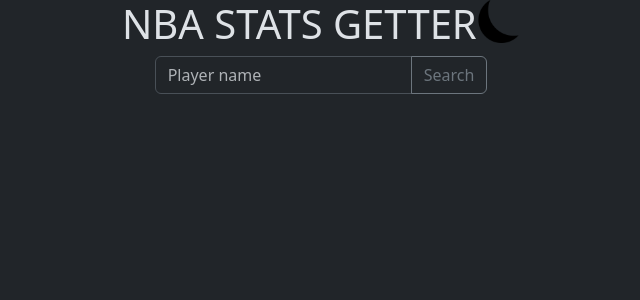
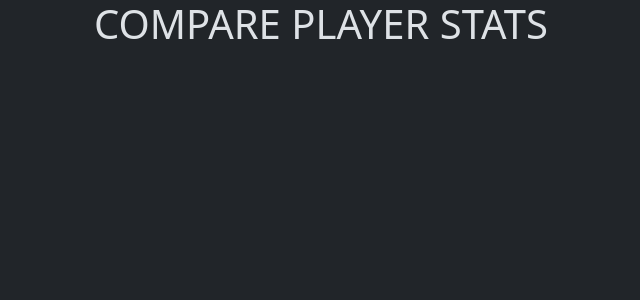
Before and after one commit to byeoh100/nba-stats, a React (Vite) app in the folder nba/: page /compare-stats in a window 1280 px wide. Shown: the top 300 px of the page, without its empty margins (319-959 px from the left). Built offline with nearby package versions, Linux system fonts and the light colour scheme.

Commit message:
Set up react-router-dom

```diff
--- a/nba/package.json
+++ b/nba/package.json
@@ -16,7 +16,8 @@
     "react": "^18.3.1",
     "react-bootstrap": "^2.10.3",
     "react-chartjs-2": "^5.2.0",
-    "react-dom": "^18.3.1"
+    "react-dom": "^18.3.1",
+    "react-router-dom": "^6.24.1"
   },
   "devDependencies": {
     "@types/react": "^18.3.3",
--- a/nba/src/App.jsx
+++ b/nba/src/App.jsx
@@ -1,12 +1,13 @@
-import React from 'react'
+import React, { useState } from 'react'
 import './App.css'
-import StatsFetch from './pages/StatsFetch/StatsFetch'
+import { Outlet } from 'react-router-dom'
 
 function App() {
+    const [compare, setCompare] = useState([])
 
     return (
         <>
-            <StatsFetch />
+            <Outlet context={{ compare, setCompare }} />
         </>
     )
 }
--- a/nba/src/main.jsx
+++ b/nba/src/main.jsx
@@ -1,11 +1,10 @@
-import React from 'react'
-import ReactDOM from 'react-dom/client'
-import App from './App.jsx'
-import './index.css'
-import "bootstrap/dist/css/bootstrap.min.css"
+import React from "react";
+import ReactDOM from "react-dom/client";
+import { RouterProvider } from "react-router-dom";
+import router from "./router";
+import "./index.css";
+import 'bootstrap/dist/css/bootstrap.min.css'
 
-ReactDOM.createRoot(document.getElementById('root')).render(
-  <React.StrictMode>
-    <App />
-  </React.StrictMode>,
-)
+ReactDOM.createRoot(document.getElementById("root")).render(
+    <RouterProvider router={router} />
+);
--- /dev/null
+++ b/nba/src/pages/ErrorPage/Error.jsx
@@ -0,0 +1,9 @@
+import React from 'react'
+
+function Error() {
+  return (
+    <div>404 ERROR</div>
+  )
+}
+
+export default Error
--- /dev/null
+++ b/nba/src/pages/StatsCompare/StatsCompare.jsx
@@ -0,0 +1,9 @@
+import React from 'react'
+
+function StatsCompare() {
+  return (
+    <h1>COMPARE PLAYER STATS</h1>
+  )
+}
+
+export default StatsCompare
--- a/nba/src/pages/StatsFetch/Player.jsx
+++ b/nba/src/pages/StatsFetch/Player.jsx
@@ -5,6 +5,7 @@
 import LineChart from '../../components/LineChart'
 import './Player.css'
 import PlayerTable from './PlayerTable';
+import { useOutletContext } from 'react-router-dom';
 
 
 function Player({ playerName }) {
@@ -12,8 +13,9 @@
     const [playerTeam, setPlayerTeam] = useState('')
     const [activeCat, setActiveCat] = useState([])
     const [hideChart, setHideChart] = useState(true)
-    const [hideTable, setHideTable] = useState(false)
     const [formattedData, setFormattedData] = useState([])
+
+    const { compare, setCompare } = useOutletContext()
 
     console.log(activeCat)
 
@@ -61,12 +63,21 @@
         }
     }, [playerName])
 
+    const addToCompare = () => {
+        if (compare.includes(formattedData)){
+            return
+        }
+        else {
+            setCompare([...compare, formattedData])
+        }
+    }
+
     return (
         <div>
             <h3 className="text-center">{playerName.toUpperCase()} / {playerTeam}</h3>
+            <button onClick={addToCompare}>Add to compare chart</button>
             <div className="stats">
-                <button onClick={() => setHideTable(!hideTable)}>TABLE</button>
-                {hideTable ? undefined : <PlayerTable fetchedPData={formattedData} setACat={setActiveCat} ACat={activeCat}/>}
+                <PlayerTable fetchedPData={formattedData} setACat={setActiveCat} ACat={activeCat}/>
                 <button onClick={() => setHideChart(!hideChart)}>GRAPH</button>
                 {hideChart ? undefined : <LineChart pData={formattedData} category={activeCat} />}
             </div>
--- a/nba/src/pages/StatsFetch/PlayerTable.jsx
+++ b/nba/src/pages/StatsFetch/PlayerTable.jsx
@@ -3,7 +3,7 @@
 import OverlayTrigger from 'react-bootstrap/OverlayTrigger';
 import Tooltip from 'react-bootstrap/Tooltip';
 
-function PlayerTable({ fetchedPData = null, setACat, ACat }) {
+function PlayerTable({ fetchedPData = null, setACat = null, ACat = [] }) {
     const [playerData, setPlayerData] = useState(null)
     const [cats, setCats] = useState([])
 
--- /dev/null
+++ b/nba/src/router.jsx
@@ -0,0 +1,25 @@
+import { createBrowserRouter } from "react-router-dom"
+import StatsFetch from "./pages/StatsFetch/StatsFetch"
+import Error from "./pages/ErrorPage/Error"
+import App from "./App"
+import StatsCompare from "./pages/StatsCompare/StatsCompare"
+
+const router = createBrowserRouter([
+    {
+        path: "/",
+        element: <App />,
+        children: [
+            {
+                index: true,
+                element: <StatsFetch />
+            },
+            {
+                path: "/compare-stats",
+                element: <StatsCompare />
+            }
+        ],
+        errorElement: <Error />
+    }
+])
+
+export default router
```
Also changed, not shown: 1 other file (tests, documents, lock files or other folders).
